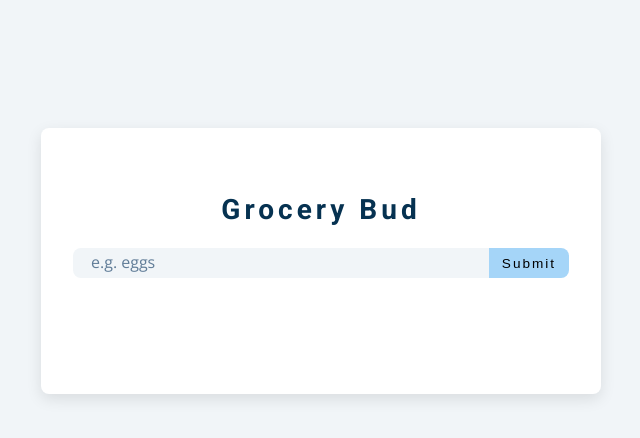
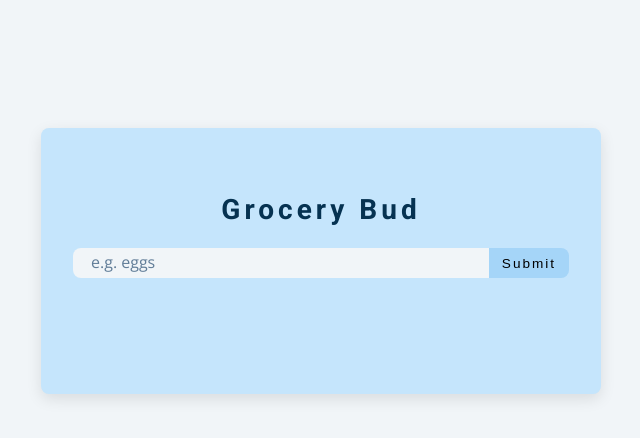
Before and after one commit to itxnargis/grocery-bud, a plain HTML site: page index.html in a window 1280 px wide. Shown: the whole page, without its empty margins (319-959 px from the left). Drawn offline with nearby package versions, Linux system fonts and the light colour scheme.

```diff
--- a/styles.css
+++ b/styles.css
@@ -182,7 +182,7 @@
 ===============
 */
 .section-center {
-  background: var(--clr-white);
+  background: var(--clr-primary-9);
   border-radius: var(--radius);
   box-shadow: var(--light-shadow);
   transition: var(--transition);
```
